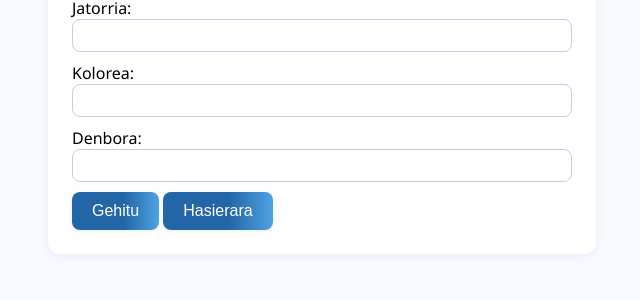
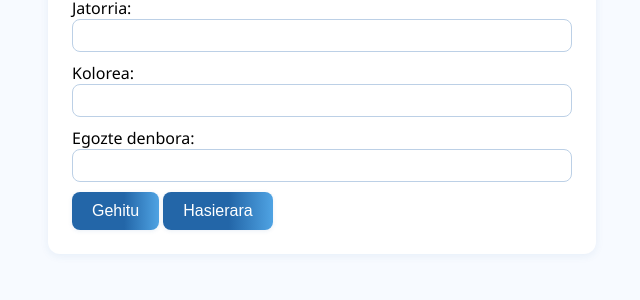
Before and after one commit to lagonzal42/segurProiektu, a PHP site: page /add_items.php in a window 1280 px wide. Shown: the part 195-495 px from the top of the page, without its empty margins (318-958 px from the left). Run offline with PHP 8.4, Linux system fonts and the light colour scheme; data that the repository does not hold is empty.

Commit message:
finikitau

```diff
--- a/app/php/add_items/index.php
+++ b/app/php/add_items/index.php
@@ -125,7 +125,7 @@ if ($_SERVER["REQUEST_METHOD"] === "POST") {
         <label for="kolorea">Kolorea:</label>
         <input type="text" id="kolorea" name="kolorea" required>
 
-        <label for="denbora">Denbora:</label>
+        <label for="denbora">Egozte denbora:</label>
         <input type="number" min="0" step="1" id="denbora" name="denbora" required>
 
         <button type="submit" id="item_add_submit">Gehitu</button>
```
Also changed, not shown: 1 other file.
